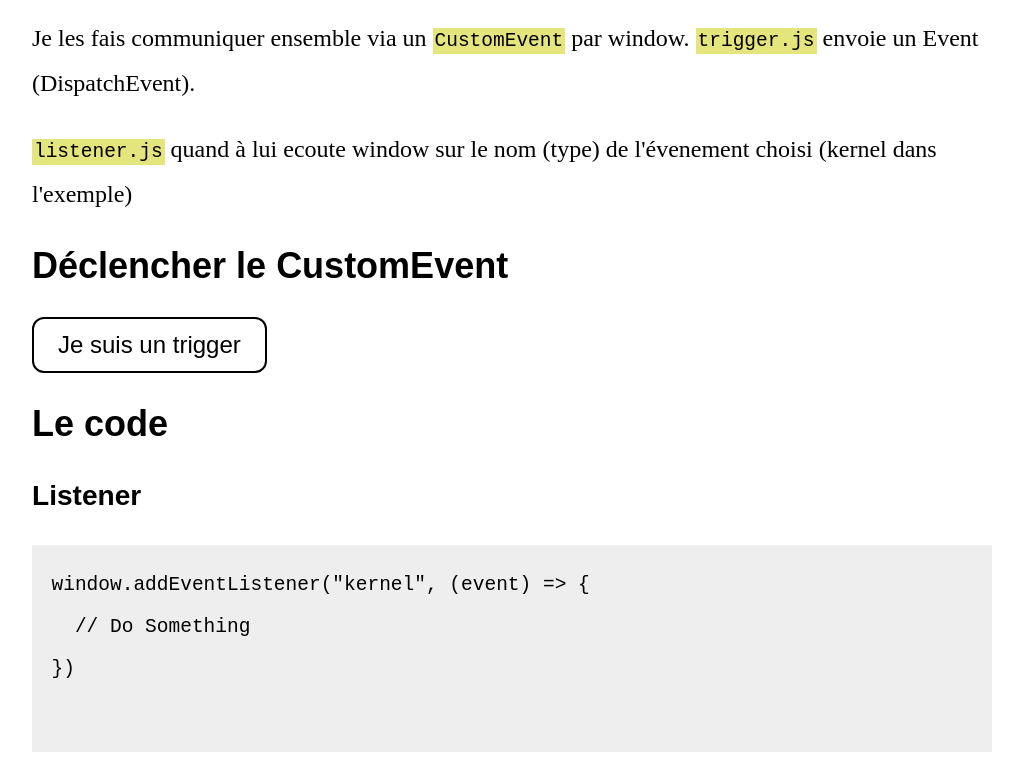
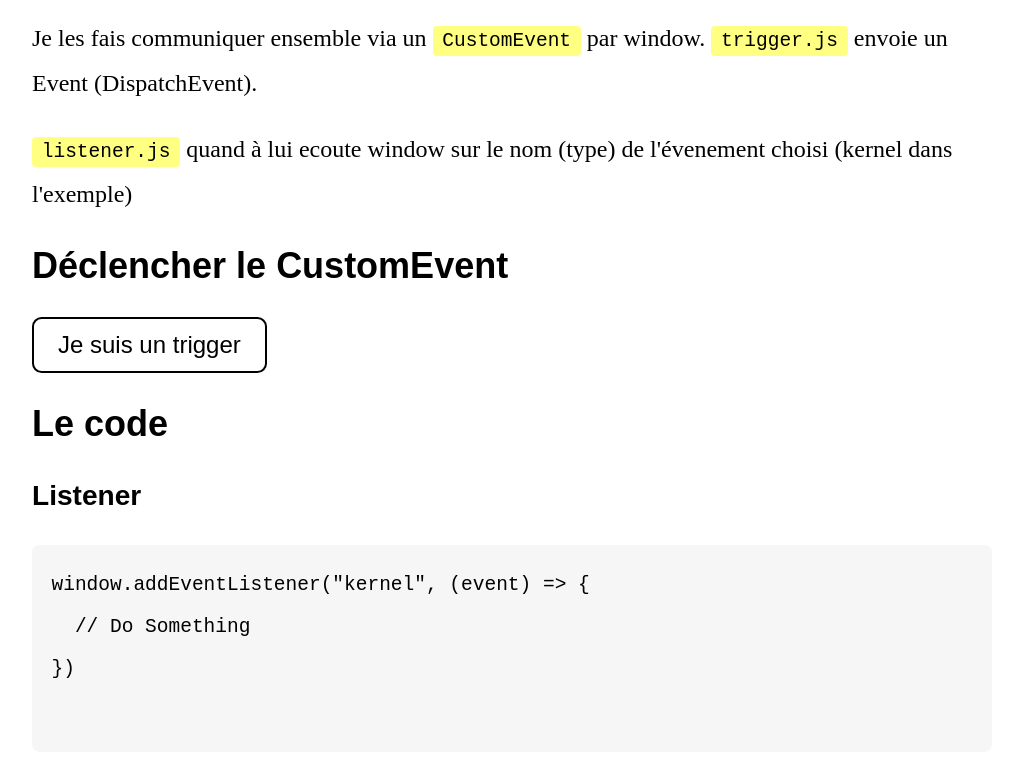
Before and after one commit to nicolaswendling/poc-custom-event, a website built with Vite: page index.html in a window 1280 px wide. Shown: the part 240-1017 px from the top of the page, without its empty margins (128-1151 px from the left). Built offline with nearby package versions, Linux system fonts and the light colour scheme.

Commit message:
Some CSS

```diff
--- a/assets/css/style.css
+++ b/assets/css/style.css
@@ -13,14 +13,20 @@ h4 {
   font-family: sans-serif;
 }
 code {
-  background-color: #cccc0082;
-  padding: 0.1em;
+  background-color: #ffff007d;
+  padding: 0.2em 0.5em;
+  border-radius: 0.2em;
+}
+pre {
+  padding: 1em;
+  background-color: #f6f6f6;
+  border-radius: 0.4em;
 }
 button {
   cursor: pointer;
   background-color: #fff;
   border: 0.1em solid #000;
-  border-radius: 0.5em;
+  border-radius: 0.4em;
   font-size: 1em;
   padding: 0.5em 1em;
 }
@@ -28,7 +34,3 @@ button:hover {
   background-color: #000;
   color: #fff;
 }
-pre {
-  padding: 1em;
-  background-color: #eee;
-}
```
